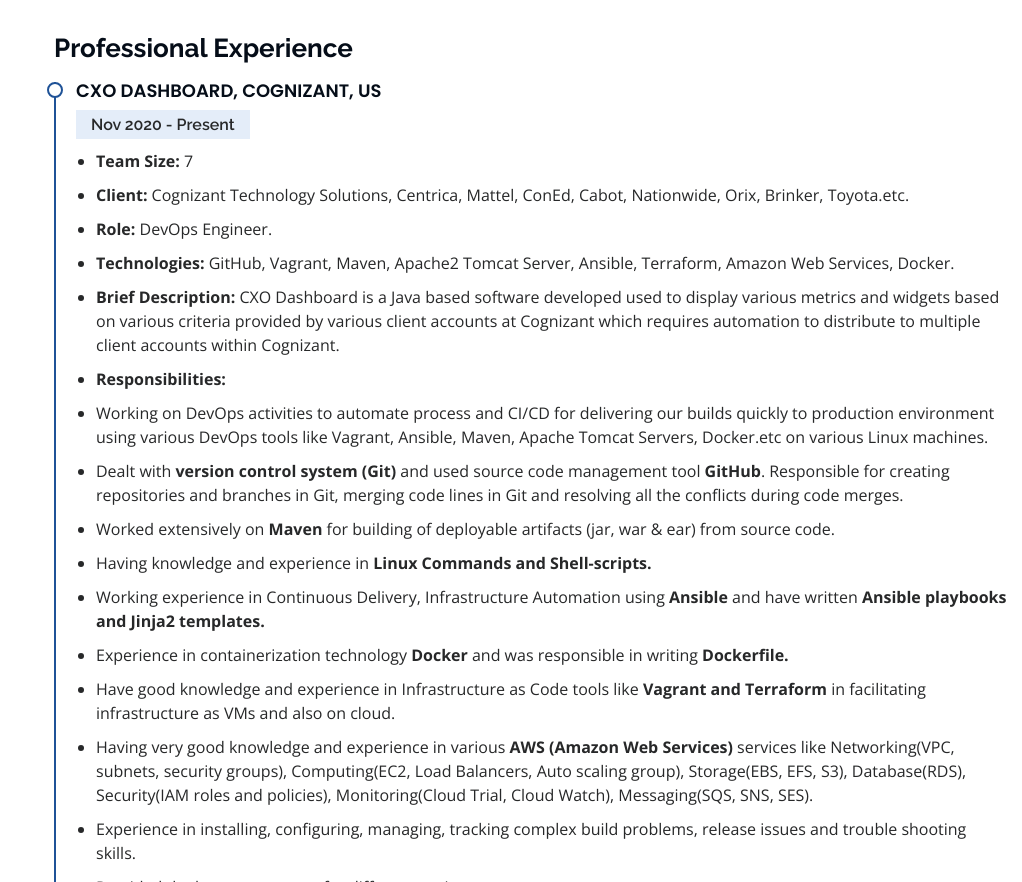
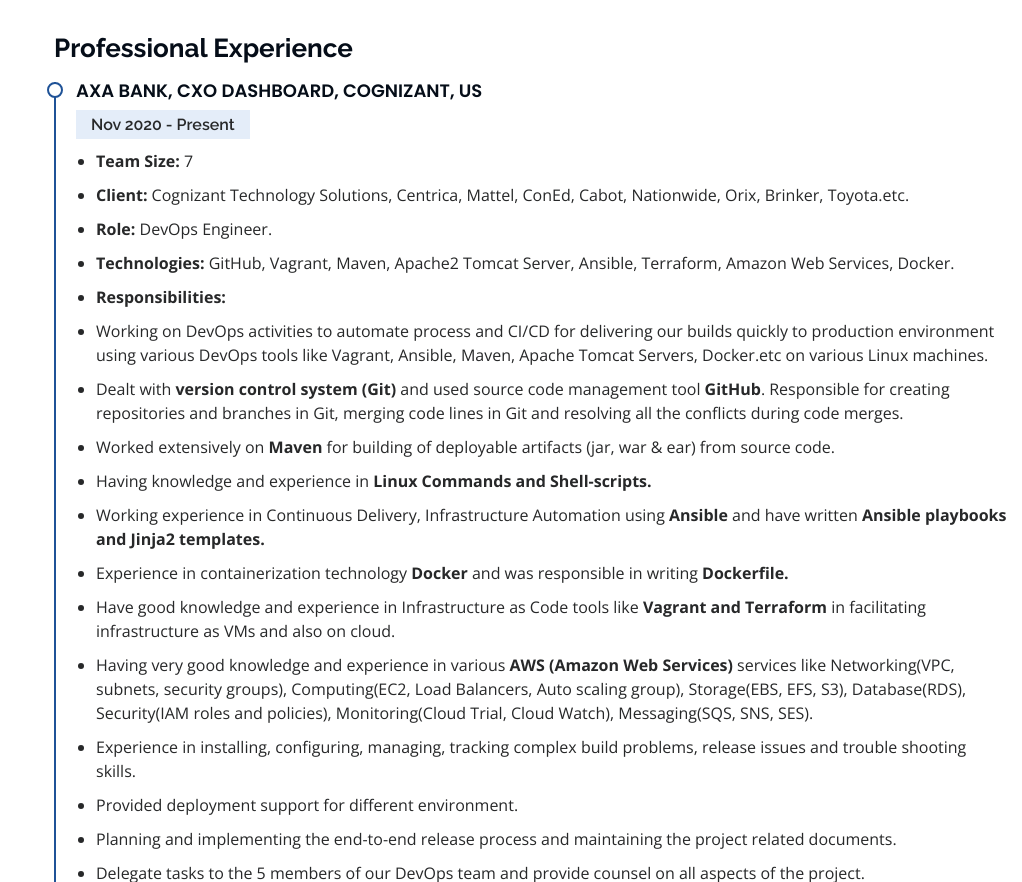
Before and after one commit to SUCHEETH/Curriculum-Vitae, a plain HTML site: page index.html in a window 1280 px wide. Shown: the part 2714-3596 px from the top of the page, without its empty margins (258-1280 px from the left). Drawn offline with nearby package versions, Linux system fonts and the light colour scheme.

Commit message:
Updated Project Details

```diff
--- a/index.html
+++ b/index.html
@@ -203,14 +203,14 @@
           <div class="col-lg-12" data-aos="fade-up" data-aos-delay="100">
             <h3 class="resume-title">Professional Experience</h3>
             <div class="resume-item">
-              <h4>CXO Dashboard, Cognizant, US </h4>
+              <h4>AXA Bank, CXO Dashboard, Cognizant, US </h4>
               <h5>Nov 2020 - Present</h5>
               <ul>
                 <li><strong>Team Size:</strong> <span>7</span></li>
                 <li><strong>Client:</strong> <span>Cognizant Technology Solutions, Centrica, Mattel, ConEd, Cabot, Nationwide, Orix, Brinker, Toyota.etc.</span></li>
                 <li><strong>Role:</strong> <span>DevOps Engineer.</span></li>
                 <li><strong>Technologies:</strong> <span>GitHub, Vagrant, Maven, Apache2 Tomcat Server, Ansible, Terraform, Amazon Web Services, Docker.</span></li>
-				<li><strong>Brief Description:</strong> <span>CXO Dashboard is a Java based software developed used to display various metrics and widgets based on various criteria provided by various client accounts at Cognizant which requires automation to distribute to multiple client accounts within Cognizant.</span></li>
+				<!-- <li><strong>Brief Description:</strong> <span>CXO Dashboard is a Java based software developed used to display various metrics and widgets based on various criteria provided by various client accounts at Cognizant which requires automation to distribute to multiple client accounts within Cognizant.</span></li> -->
                 <li><strong>Responsibilities:</strong></li>
 				<li>Working on DevOps activities to automate process and CI/CD for delivering our builds quickly to production environment using various DevOps tools like Vagrant, Ansible, Maven, Apache Tomcat Servers, Docker.etc on various Linux machines.</li>
 				<li>Dealt with <strong>version control system (Git)</strong> and used source code management tool <strong>GitHub</strong>. Responsible for creating repositories and branches in Git, merging code lines in Git and resolving all the conflicts during code merges.</li>
```
